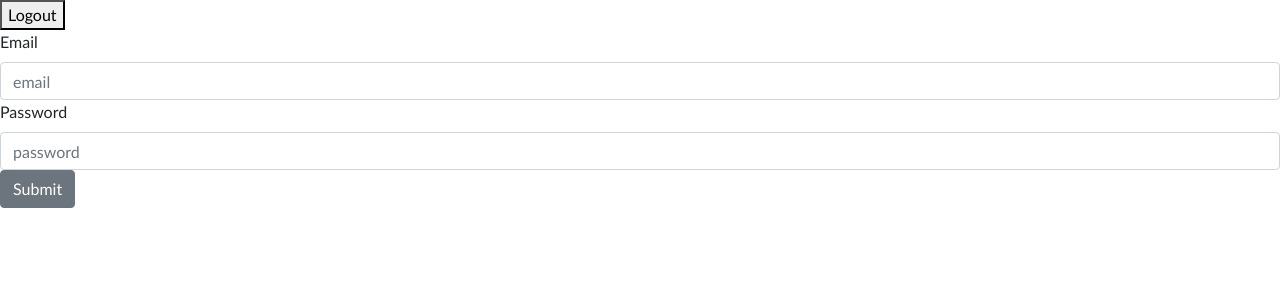
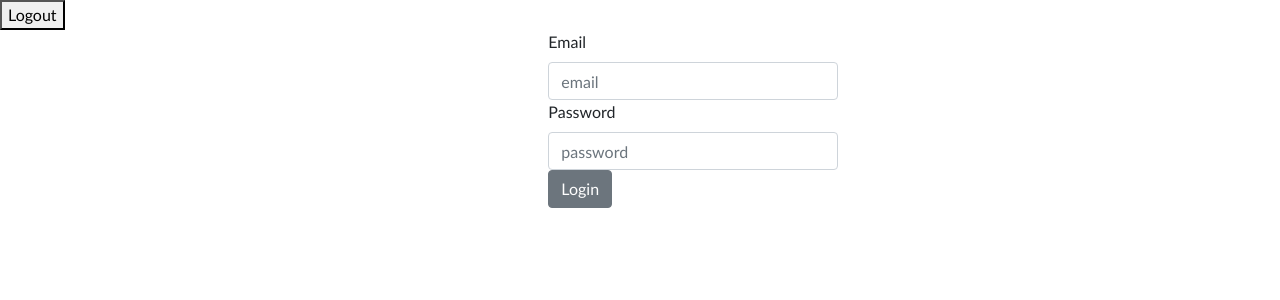
Before and after one commit to BCA-SDB-2022-Tickets-Team/tickets-system, a React (Create React App) app in the folder client/: page / in a window 1280 px wide. Shown: the top 300 px of the page. Built offline with nearby package versions, Linux system fonts and the light colour scheme.

Commit message:
login react-strap

```diff
--- a/client/src/components/Login/Login.jsx
+++ b/client/src/components/Login/Login.jsx
@@ -1,6 +1,6 @@
 import React, { useState } from 'react'
-import { Form, FormGroup, Label, Input, Button } from "reactstrap";
-import { Link} from 'react-router-dom'
+import { Form, FormGroup, Label, Input, Button, Container, Col, Row } from "reactstrap";
+import { Link } from 'react-router-dom'
 import './Login.css'
 
 
@@ -42,21 +42,7 @@ function Login(props) {
                 props.updateLocalStorageToken(resData.token)
                 props.updateLocalStorageRole(resData.userRole)
 
-                // ? example of authenticated request to the server
-                // const testRes = await fetch("http://localhost:4000/api/req/test", {
-                //     method: "GET",
-                //     headers: new Headers({
-                //         "Content-Type": "application/json",
-                //         "Authorization": `Bearer ${localStorage.getItem('token')}`
-                //     })
-                // })
-                // if(!testRes.ok){
-                //     if(testRes.status === 403){
-                //        //user does not have sufficident permissions, redirect to either login page or home
-                //     }
-                // } else {
-                //     console.log('authenticated request!')
-                // }
+
             }
         } catch (err) {
             console.log(`error: ${err}`)
@@ -68,8 +54,12 @@ function Login(props) {
 
 
     return (
-
-<Form inline>
+<Container fluid className="login-container">
+<Row className="loginRow">
+<Col xs="5"></Col>
+<Col xs="3">
+        <Form inline className="form"
+            onSubmit={handleSubmit}>
             <FormGroup className="mb-2 me-sm-2 mb-sm-0">
                 <Label
                     className="me-sm-2"
@@ -103,9 +93,13 @@ function Login(props) {
                 />
             </FormGroup>
             <Button type='submit'>
-        Submit
+                Login
             </Button>
+                <div style={display}>Invalid Credentials!</div>
         </Form>
+        </Col>
+        </Row>
+       </Container>
     )
 }
 
```
Lines whose indentation alone changed are shown as unchanged.
